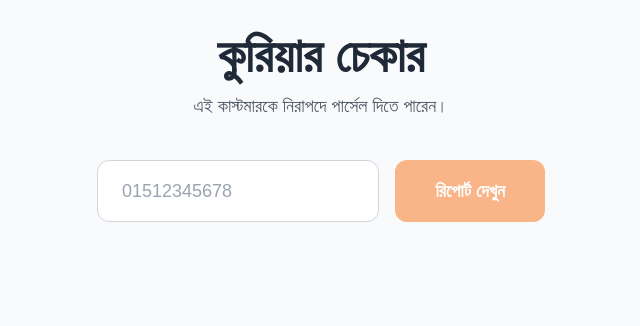
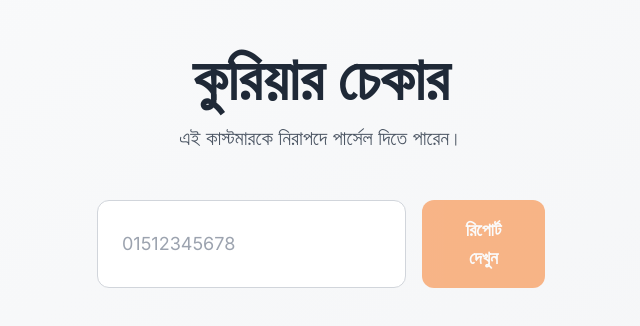
Before and after one commit to anupam064034/courier-checker, a Next.js app: page / in a window 1280 px wide. Shown: the top 326 px of the page, without its empty margins (319-959 px from the left). Built offline with nearby package versions, Linux system fonts and the light colour scheme.

Commit message:
Update page.tsx

```diff
--- a/app/page.tsx
+++ b/app/page.tsx
@@ -37,18 +37,27 @@ export default function Home() {
   };
 
   return (
-    <main className="min-h-screen bg-gray-50 py-8 px-4 font-bangla">
-      <div className="max-w-4xl mx-auto">
-        <div className="text-center mb-10">
-          <h1 className="text-4xl md:text-5xl font-bold text-gray-800 mb-3">কুরিয়ার চেকার</h1>
-          <p className="text-lg text-gray-600">এই কাস্টমারকে নিরাপদে পার্সেল দিতে পারেন।</p>
+    <main className="min-h-screen bg-gradient-to-br from-gray-50 to-gray-100">
+      <div className="max-w-4xl mx-auto px-4 py-12">
+        {/* Header */}
+        <div className="text-center mb-12">
+          <h1 className="text-5xl md:text-6xl font-bold text-gray-800 mb-4">
+            কুরিয়ার চেকার
+          </h1>
+          <p className="text-xl text-gray-600">
+            এই কাস্টমারকে নিরাপদে পার্সেল দিতে পারেন।
+          </p>
         </div>
 
+        {/* Input */}
         <PhoneInput onSearch={handleSearch} disabled={loading} />
 
+        {/* Loading/Error/Result */}
         {loading && <LoadingSkeleton />}
         {error && (
-          <div className="text-center text-red-600 text-xl mt-8 p-4 bg-red-50 rounded-xl">{error}</div>
+          <div className="mt-10 p-6 bg-red-50 border border-red-200 text-red-700 rounded-2xl text-center text-lg">
+            {error}
+          </div>
         )}
         {result && <DeliveryResult data={result} />}
       </div>
```
